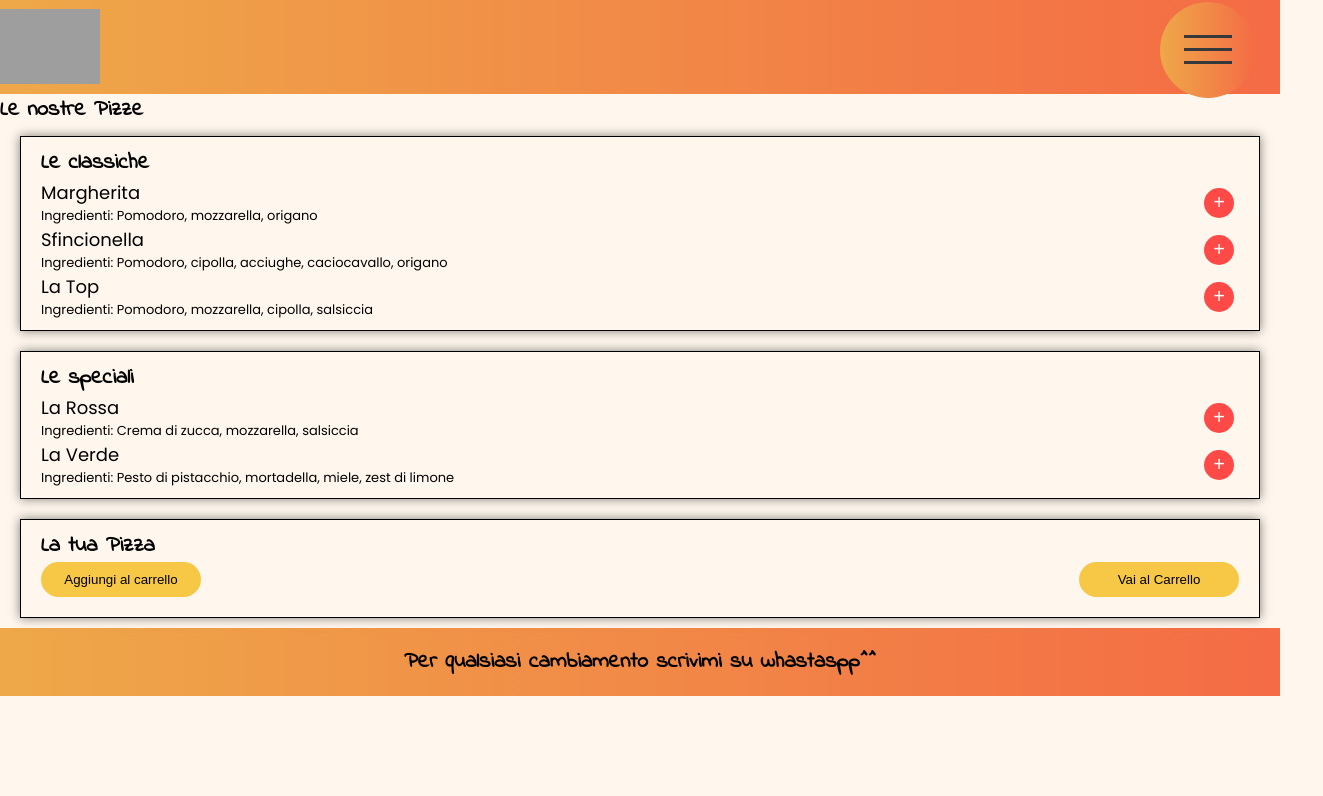
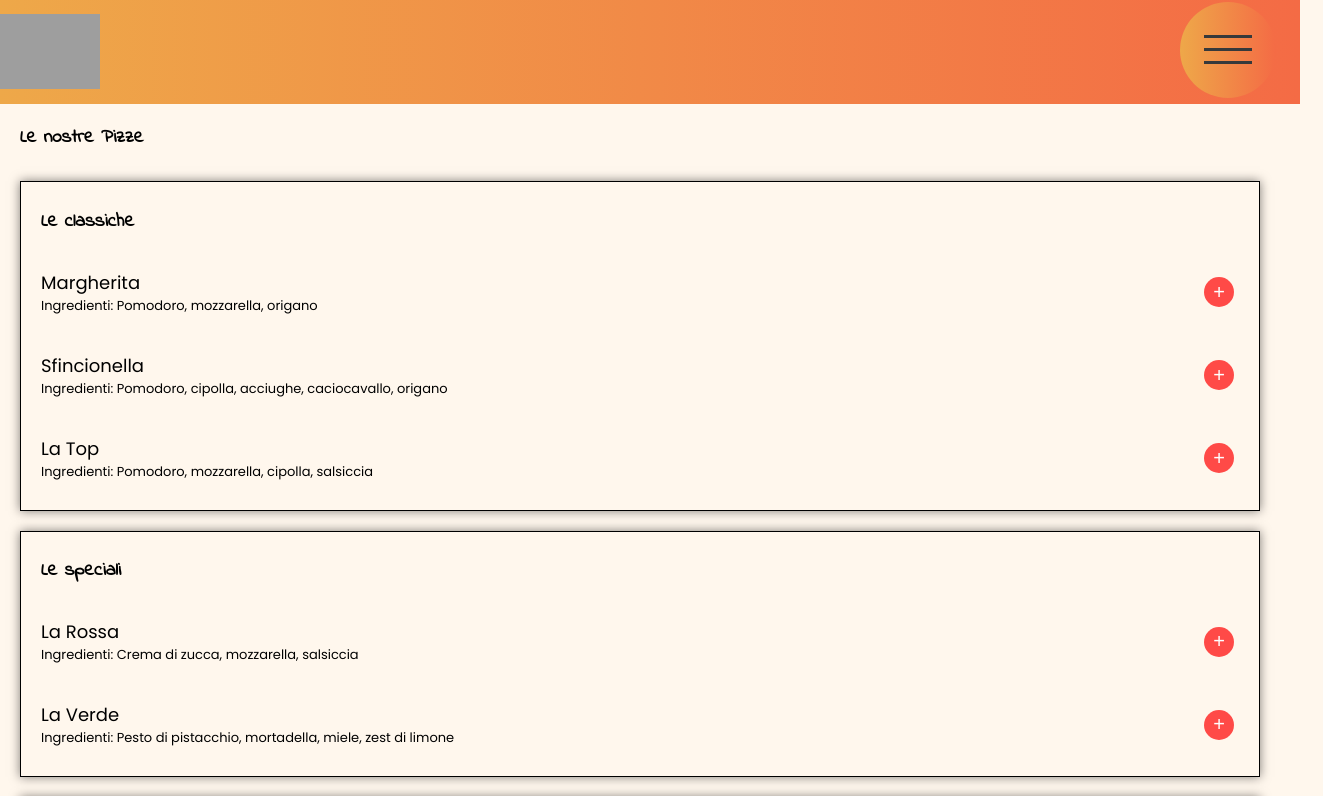
Before and after one commit to PinaLiu/Code-week-React, a Next.js app: page /menu/Menu in a window 1280 px wide. Shown: the top 796 px of the page, 1323 px wide, since content can reach past the window. Built offline with nearby package versions, Linux system fonts and the light colour scheme; grey boxes are pictures that could not be loaded.

Commit message:
modifiche css

```diff
--- a/src/pages/footer/Footer.module.scss
+++ b/src/pages/footer/Footer.module.scss
@@ -1,10 +1,13 @@
+$header-main-color: linear-gradient(to left, #f46b45, #eea849);
 .footer {
+  // position: fixed;
+  bottom: 0;
   display: flex;
   justify-content: center;
   align-items: center;
-  height: 100%;
-  background: linear-gradient(to left, #f46b45, #eea849);
+
+  background: $header-main-color;
   // height: 50px;
-  padding: 1em;
+  padding: 1.2em;
   width: 100%;
 }
--- a/src/pages/header/header.module.scss
+++ b/src/pages/header/header.module.scss
@@ -7,10 +7,10 @@ $color-primary-dark: #36393b;
   position: relative;
   display: flex;
   align-items: center;
-  justify-content: space-between;
+  // justify-content: space-between;
   background: $header-main-color;
   color: $color-white;
-  height: 94px;
+  height: 99px;
   width: 100%;
   padding: 5px 20px 0 0;
   margin: 0;
--- a/src/pages/menu/Menu.jsx
+++ b/src/pages/menu/Menu.jsx
@@ -62,7 +62,9 @@ function Menu({}) {
 
   return (
     <Layout>
-      <h1>Le nostre Pizze</h1>
+      <div className={styles.title}>
+        <h1>Le nostre Pizze</h1>
+      </div>
       <CardGenerator
         title={"Le classiche"}
         options={menuClassiche}
--- a/src/styles/globals.css
+++ b/src/styles/globals.css
@@ -1,15 +1,10 @@
 @import url("https://fonts.googleapis.com/css2?family=Indie+Flower&family=Poppins:ital,wght@0,300;0,400;1,300&display=swap");
-
-* {
-  margin: 0;
-  padding: 0;
-  box-sizing: border-box;
-} /*risolvere footer da mobile*/
 
 body {
   margin: 0;
   background-color: rgba(255, 247, 237, 1);
   font-family: "Poppins", sans-serif;
+  font-size: 18px;
 }
 h1,
 h2,
@@ -17,6 +12,7 @@ h3,
 h4,
 li {
   font-family: "Indie Flower", cursive;
+  font-size: 19px;
 }
 /* my home */
 
@@ -96,13 +92,6 @@ img {
 
   object-fit: contain;
 }
-/* .number {
-  display: flex;
-  justify-content: flex-end;
-} */
-/* .shadow {
-  box-shadow: inset 0 0 200px rgba(255, 255, 255, 1);
-} */
 
 @media screen and (max-width: 700px) {
   .no-display {
@@ -115,10 +104,6 @@ img {
 /* button Crea */
 
 .toolbar {
-  /* position: fixed; */
-  /* left: 50%;
-  top: 50%; */
-  /* transform: translate(-50%, -50%); */
   text-align: center;
 }
 
@@ -130,8 +115,7 @@ img {
   font-size: 1.1em;
   cursor: pointer;
   border-radius: 15px;
-  margin-left: 10px;
-  margin-right: 10px;
+  margin: 30px 10px 10px 10px;
 
   border: 1px solid black;
   border-bottom-width: 8px;
@@ -180,16 +164,6 @@ img {
     display: none;
   }
 }
-body {
-  font-size: 18px; /* Aumenta la dimensione del font come desideri */
-}
-h1,
-h2,
-h3,
-h4,
-li {
-  font-size: 22px; /* Aumenta la dimensione del font come desideri */
-}
 
 /* Tablet and Smaller Desktop */
 @media (min-width: 701px) and (max-width: 1120px) {
```
